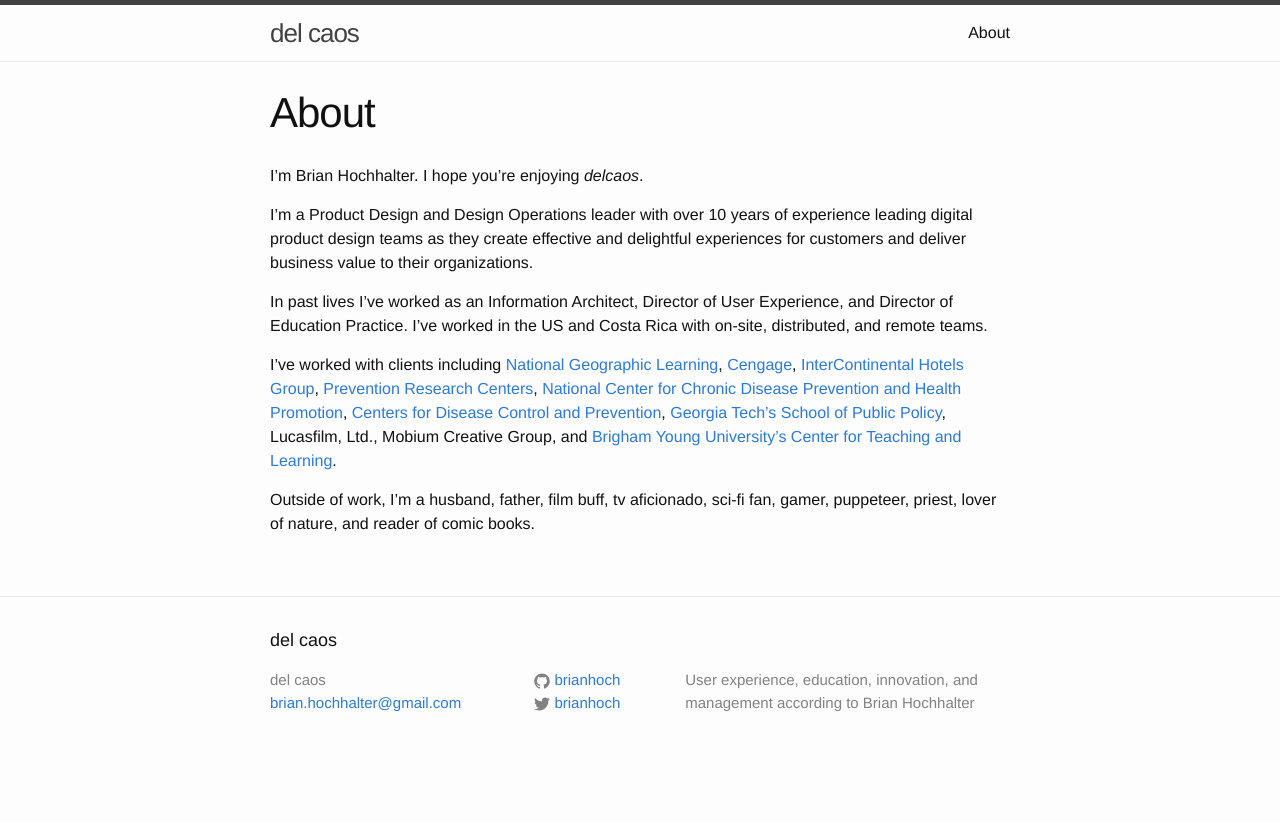
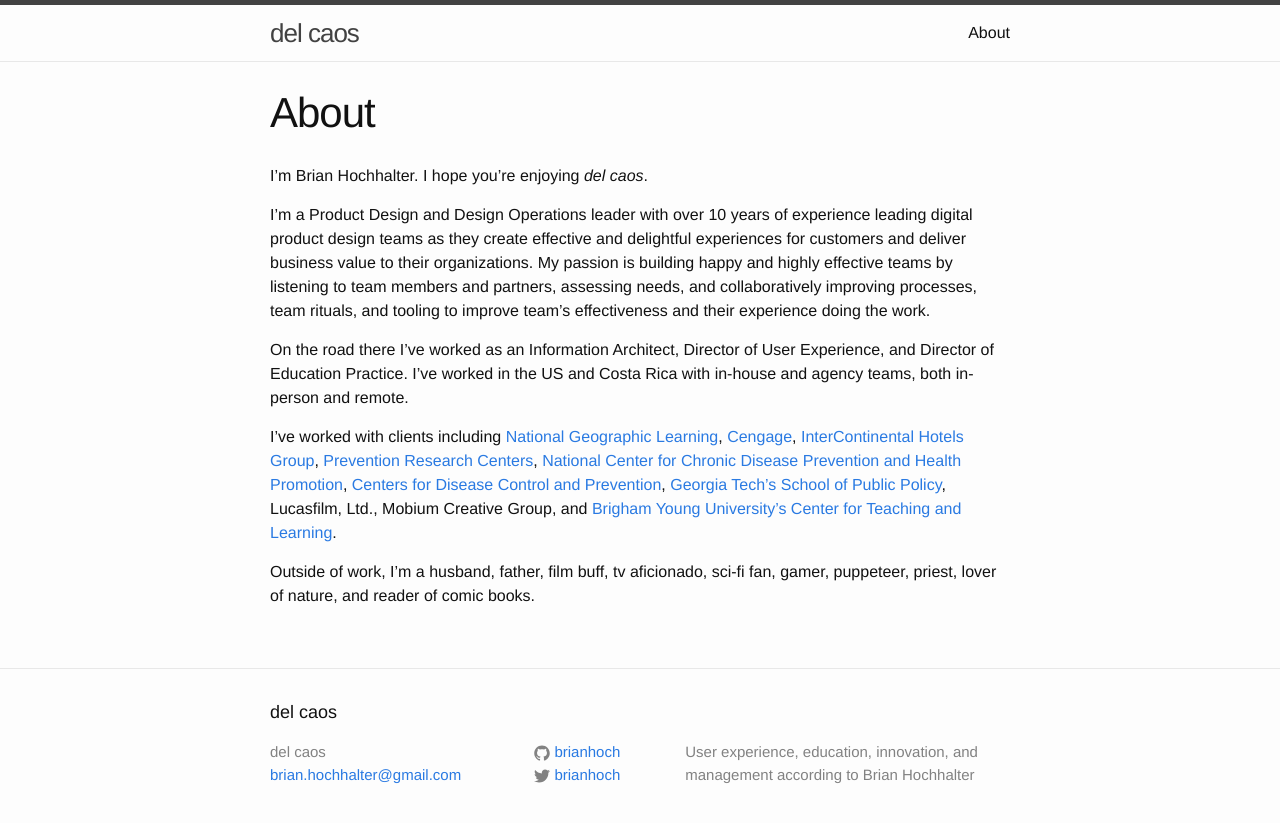
Before and after one commit to brianhoch/brianhoch.github.io, a Jekyll site: the page built from about.md, in a window 1280 px wide. Shown: the top 823 px of the page. Built offline with Jekyll 4.4.1, drawn with Linux system fonts in a browser that asks for light colours.

Commit message:
Update about.md
- Correct spelling error
- Match first paragraph to new short bio
- Rephrase kind of teams I've worked with (in-house, agency; in-person, remote)

```diff
--- a/about.md
+++ b/about.md
@@ -4,12 +4,12 @@ title: About
 permalink: /about/
 ---
 
-I'm Brian Hochhalter. I hope you're enjoying _delcaos_.
+I'm Brian Hochhalter. I hope you're enjoying _del caos_.
 
-I'm a Product Design and Design Operations leader with over 10 years of experience leading digital product design teams as they create effective and delightful experiences for customers and deliver business value to their organizations.
+I'm a Product Design and Design Operations leader with over 10 years of experience leading digital product design teams as they create effective and delightful experiences for customers and deliver business value to their organizations. My passion is building happy and highly effective teams by listening to team members and partners, assessing needs, and collaboratively improving processes, team rituals, and tooling to improve team's effectiveness and their experience doing the work.
 
-In past lives I've worked as an Information Architect, Director of User Experience, and Director of Education Practice. I’ve worked in the US and Costa Rica with on-site, distributed, and remote teams.
+On the road there I've worked as an Information Architect, Director of User Experience, and Director of Education Practice. I've worked in the US and Costa Rica with in-house and agency teams, both in-person and remote.
 
 I've worked with clients including [National Geographic Learning](https://ngl.cengage.com/), [Cengage](https://www.cengage.com/), [InterContinental Hotels Group](https://www.ihgplc.com/), [Prevention Research Centers](https://www.cdc.gov/prc/), [National Center for Chronic Disease Prevention and Health Promotion](https://www.cdc.gov/chronicdisease/index.htm), [Centers for Disease Control and Prevention](https://www.cdc.gov/), [Georgia Tech's School of Public Policy](https://spp.gatech.edu/), Lucasfilm, Ltd., Mobium Creative Group, and [Brigham Young University's Center for Teaching and Learning](https://ctl.byu.edu/node).
 
-Outside of work, I’m a husband, father, film buff, tv aficionado, sci-fi fan, gamer, puppeteer, priest, lover of nature, and reader of comic books.
+Outside of work, I'm a husband, father, film buff, tv aficionado, sci-fi fan, gamer, puppeteer, priest, lover of nature, and reader of comic books.
```
